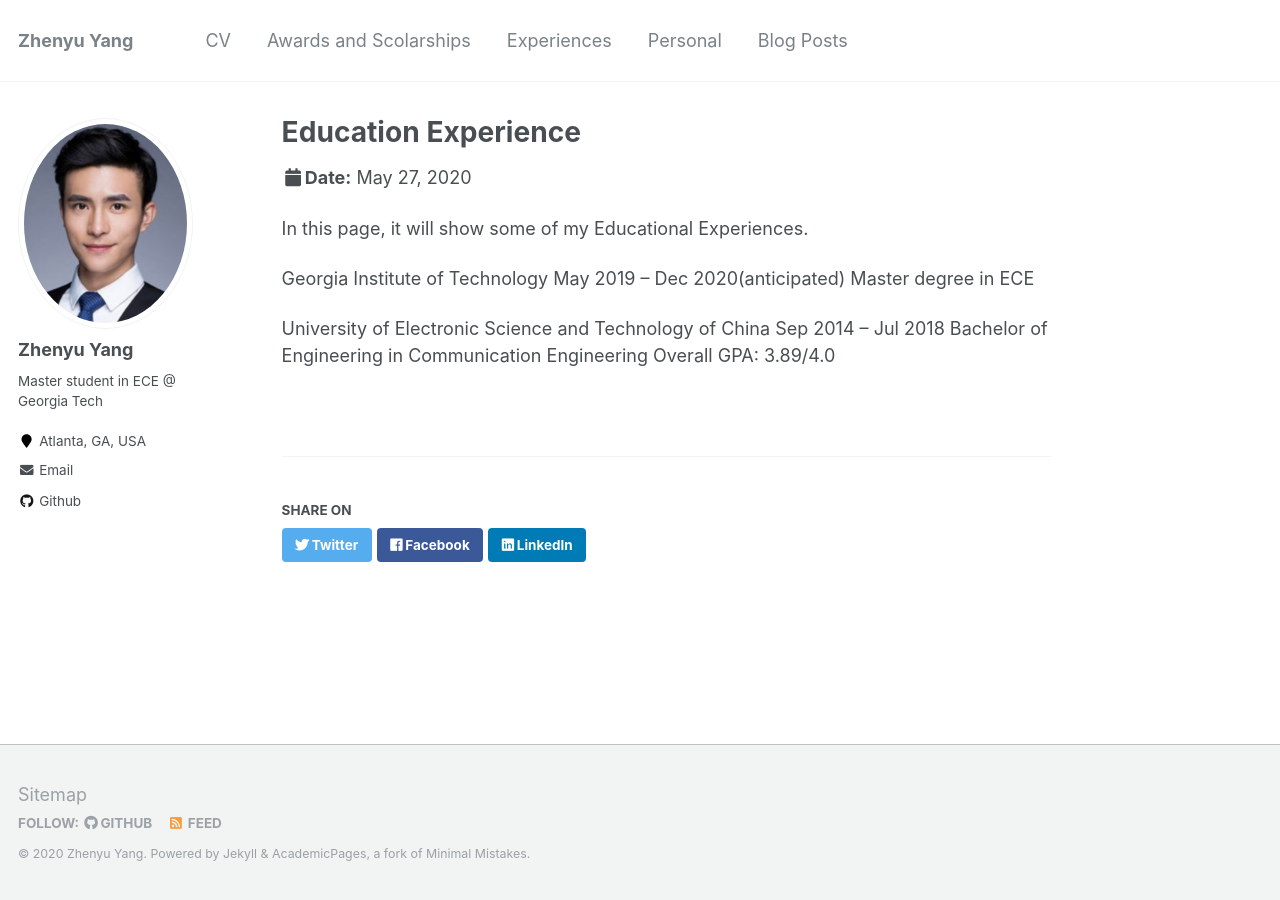
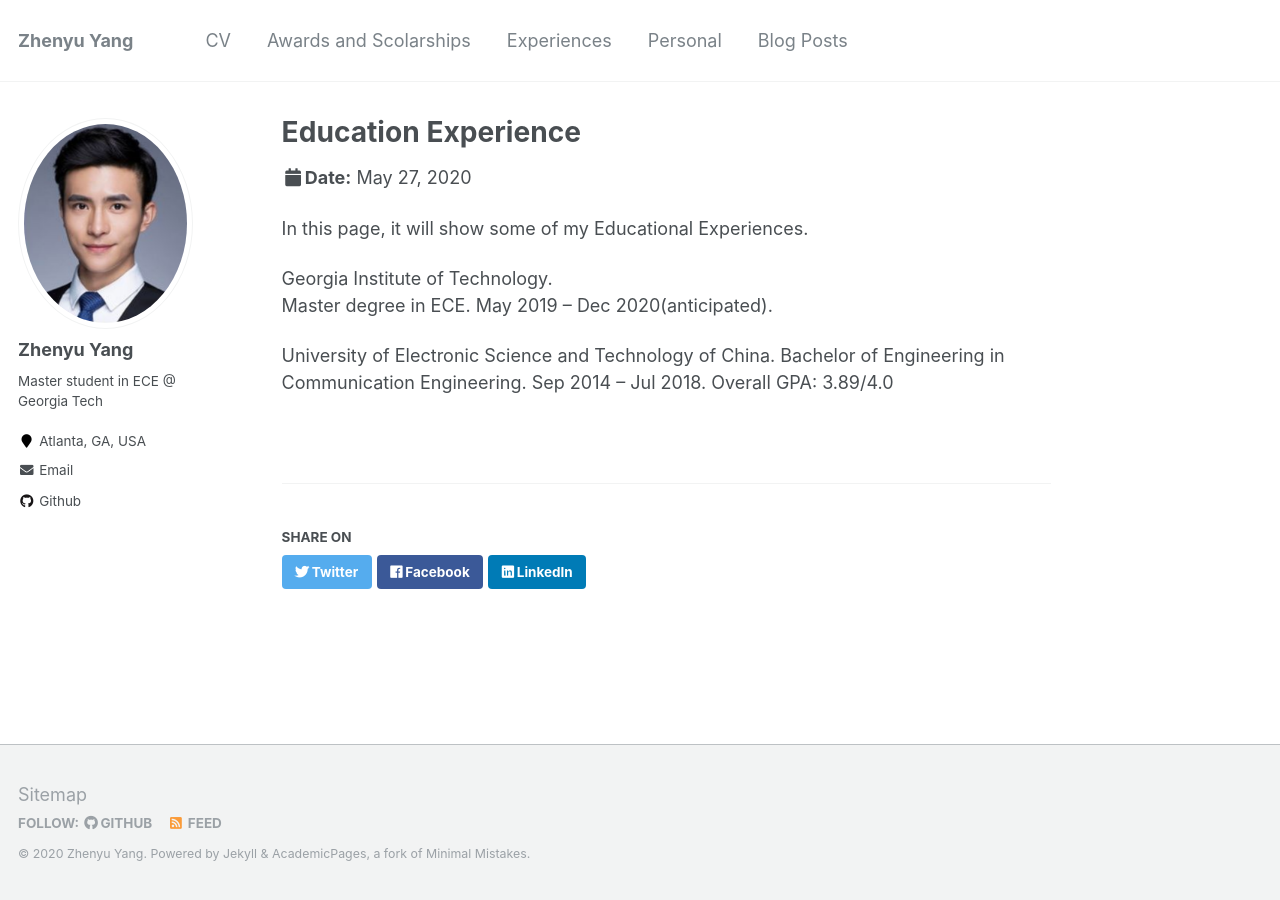
Before and after one commit to azpeteryang/azpeteryang.github.io, a Jekyll site: the page built from _talks/2019GSCS.md, in a window 1280 px wide. Built offline with Jekyll 4.4.1, drawn with Linux system fonts in a browser that asks for light colours.

Commit message:
Update 2019GSCS.md

```diff
--- a/_talks/2019GSCS.md
+++ b/_talks/2019GSCS.md
@@ -6,8 +6,12 @@ location: "Atlanta, GA"
 
 In this page, it will show some of my Educational Experiences.
 
-Georgia Institute of Technology                                 May 2019 – Dec 2020(anticipated)
-Master degree in ECE
+Georgia Institute of Technology.
+Master degree in ECE.
+May 2019 – Dec 2020(anticipated).
 
-University of Electronic Science and Technology of China        Sep 2014 – Jul 2018
-Bachelor of Engineering in Communication Engineering            Overall GPA: 3.89/4.0
+
+University of Electronic Science and Technology of China.
+Bachelor of Engineering in Communication Engineering.
+Sep 2014 – Jul 2018.
+Overall GPA: 3.89/4.0
```
